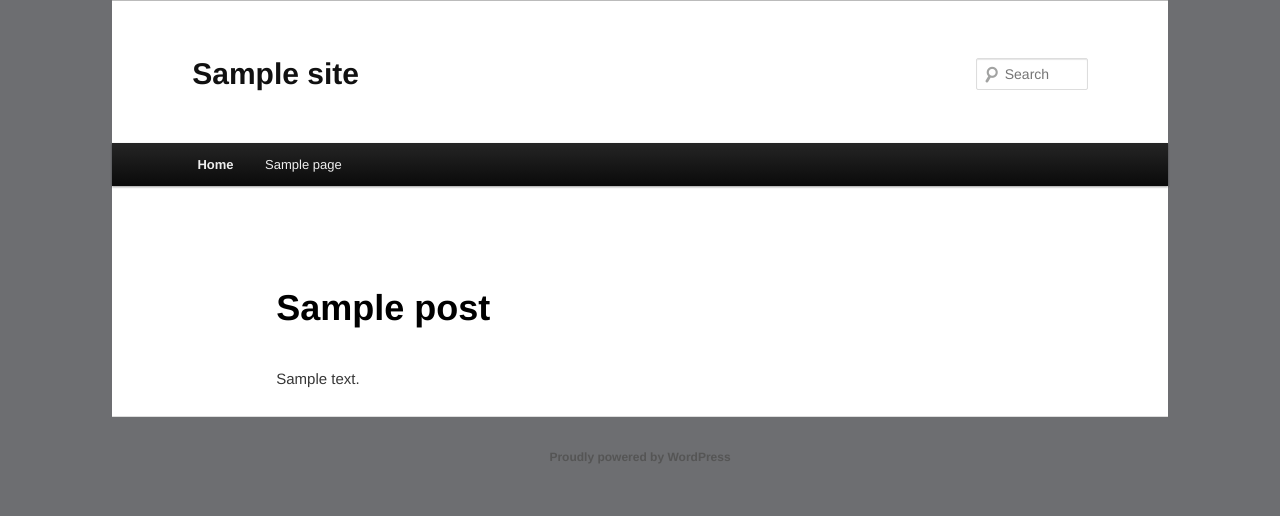
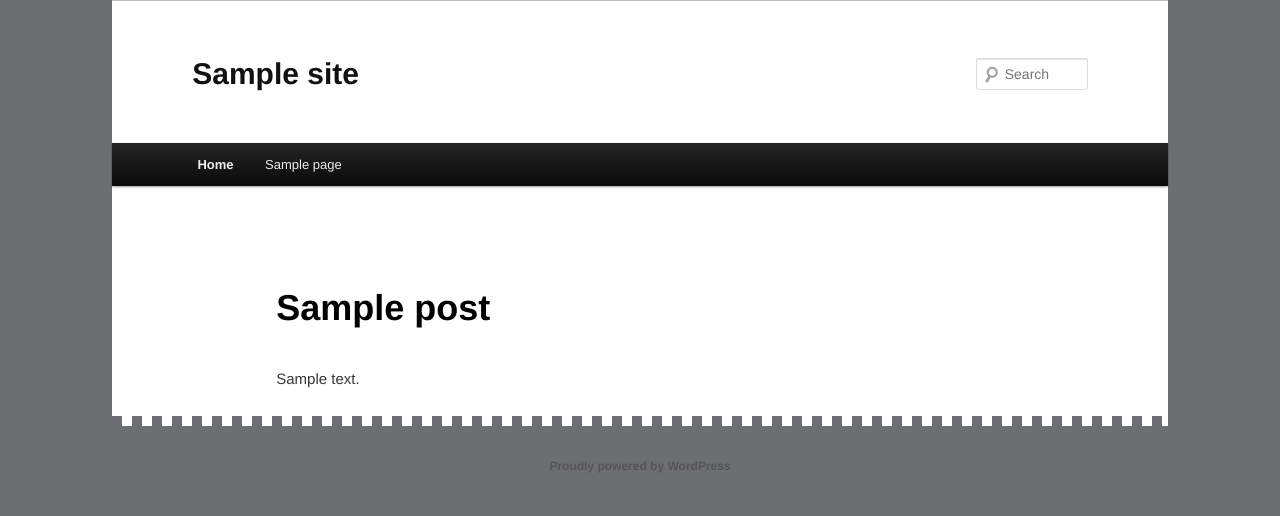
Before and after one commit to jmataya/IHT, a WordPress theme: template Site/Theme/page.php in a window 1280 px wide. Shown: the part 31-547 px from the top of the page. Run offline with PHP 8.4 and a stand-in for WordPress, Linux system fonts and the light colour scheme; the site name, menu and one post (Sample post) are stand-ins, and other content is empty; some libraries are stand-ins or nearby versions.

Commit message:
Added the new footer bottom and colored it the same as the background.

```diff
--- a/Site/Theme/style.css
+++ b/Site/Theme/style.css
@@ -2197,7 +2197,10 @@
 
 #colophon {
 	clear: both;
-}
+	background-image: url('images/FooterBorder.png');
+	padding-top:10px;
+}
+
 #supplementary {
 	border-top: 1px solid #ddd;
 	padding: 1.625em 7.6%;
@@ -2224,11 +2227,11 @@
 	margin-right: 0;
 }
 
+
 /* Site Generator Line */
 #site-generator {
-	background: #6D6E71;
-	border-top: 1px solid #ddd;
-	color: #666;
+	background-color: #6D6E71;
+	color: #FFF;
 	font-size: 12px;
 	line-height: 2.2em;
 	padding: 2.2em 0.5em;
```
Also changed, not shown: Site/Theme/images/FooterBorder.png (added).
